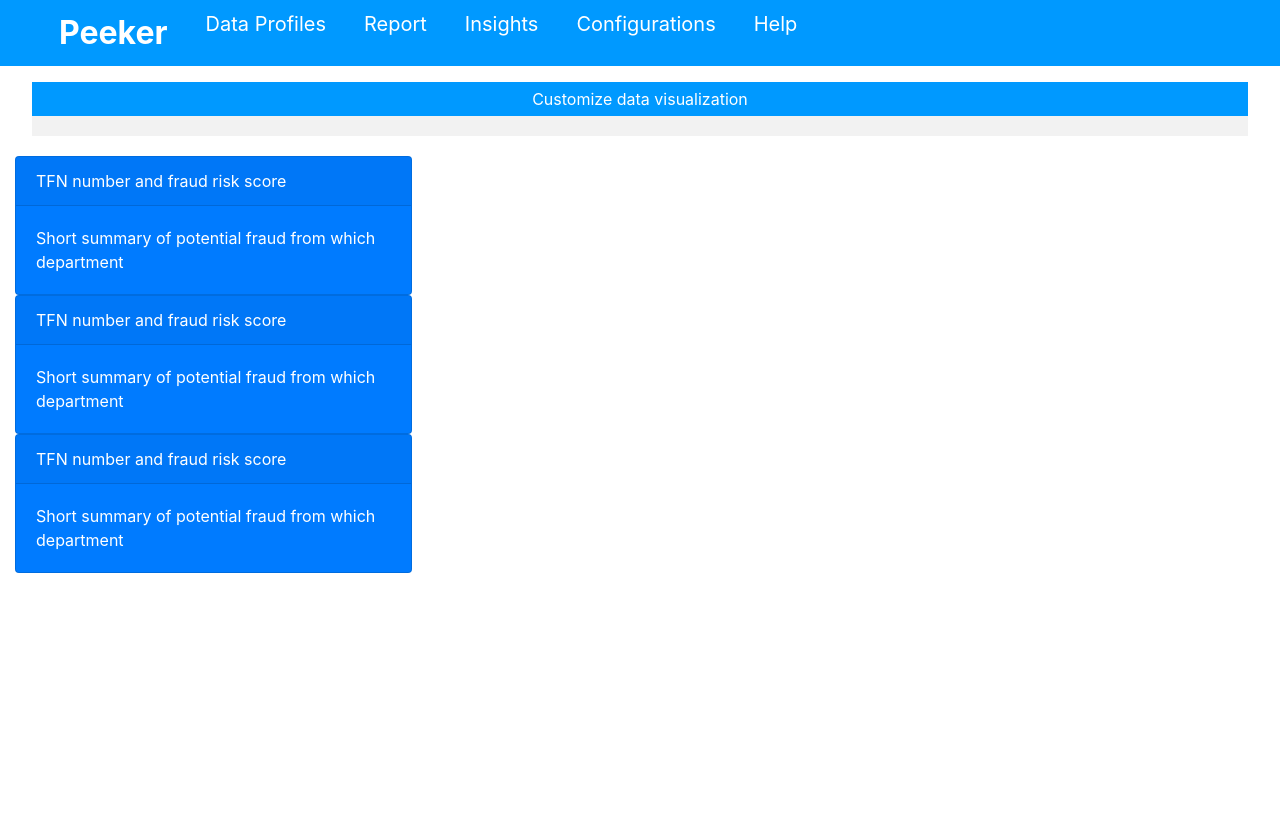
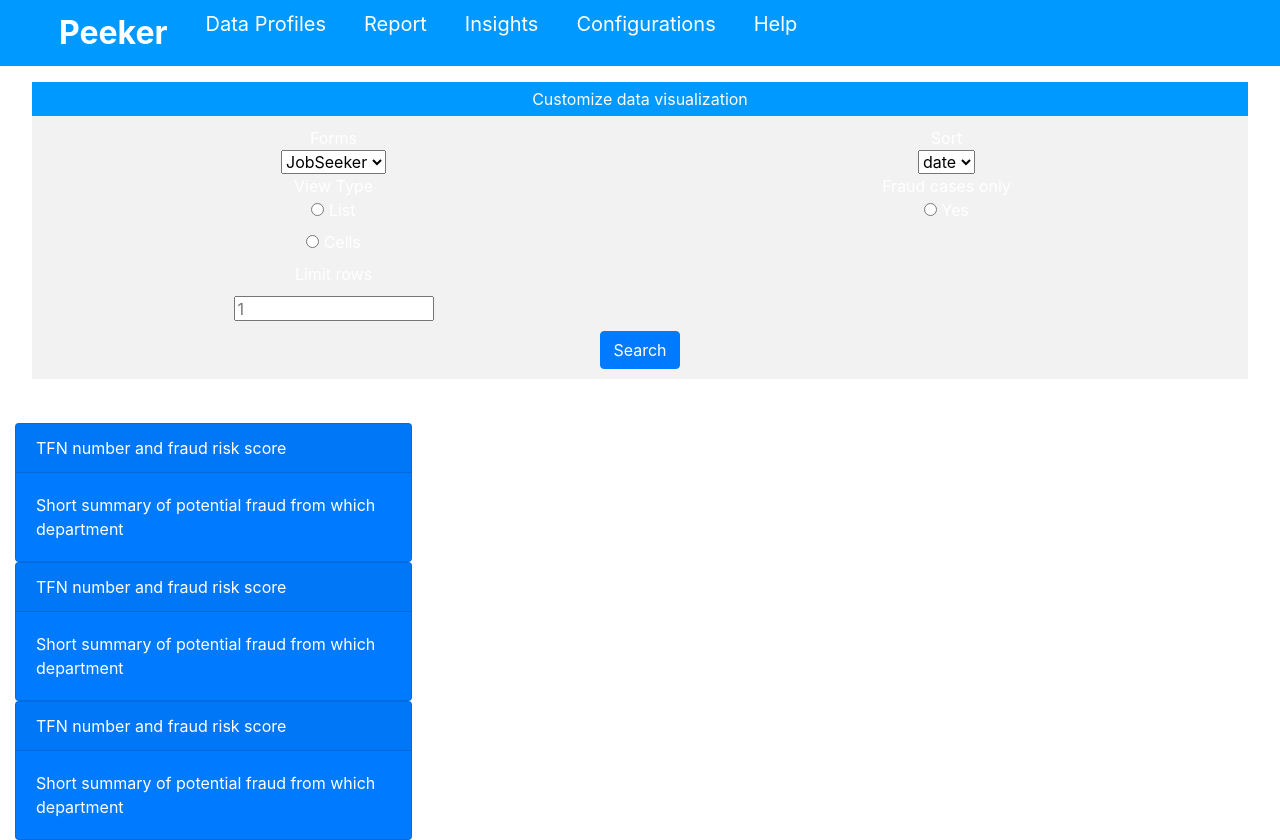
Before and after one commit to Albert0Ng/JobPeeker, a plain HTML site: page Dashboard.html in a window 1280 px wide. Both pictures are taken after a click on the element "Customize data visualization". Before the commit the page ends 800 px from the top, so only its background shows below. Drawn offline with nearby package versions, Linux system fonts and the light colour scheme.

Commit message:
Update Dashboard.html

```diff
--- a/Dashboard.html
+++ b/Dashboard.html
@@ -30,15 +30,63 @@
             </ul>
 
             <div id="flip">Customize data visualization</div>
-            <div id="panel">
+            <div id="panel"><!--Panel to choose how to view data-->
+                <div class="row"><!--panel view for all the options-->
+                    <div class = "col-sm-6"><!--Right side of panel-->
 
+                        <div class="formsRow">Forms</div> <!--Let's user choose which forms to view-->
+                        <select id="formsSelector" name="formsSelector">
+                            <option value="JobSeeker">JobSeeker</option>
+                            <option value="JobKeeper">JobKeeper</option>
+                          </select><!--Let's user choose which forms to view-->
+
+                          <div><!--Lets user choose view options-->
+                        <div class="formsRow">View Type</div>
+                        <input type="radio" id="listRadio" name="viewtype" value="List">
+                            <label for="male">List</label><br>
+                            <input type="radio" id="cellRadio" name="viewtype" value="Cells">
+                            <label for="female">Cells</label><br>
+                    </div><!--Lets user choose view options-->
+
+                    <div class="formsRow">Limit rows</div>
+                    <div>
+                        <input type="number" class="inputBar"id="rowsInput" name="rows" placeholder="1">
+                    </div>
+
+                    </div>
+
+                    <div class= "col-sm-6"><!--Left side of panel-->
+                        <div class = "formsRow">
+                            Sort
+                        </div>
+                        <div><!--Lets users sort through data-->
+                            <select id="formsSelector" name="formsSelector">
+                                <option value="DATE">date</option>
+                                <option value="TFN">TFN</option>
+                                <option value="CRN">CRN</option>
+                              </select>
+                        </div>
+                        <div class="formsRow">Fraud cases only</div>
+                        <input type="radio" id="listRadio" name="viewtype" value="List">
+                        <label for="male">Yes</label><br>
+                        <div>
+
+                        </div>
+                    </div><!--left side of the panel-->
+
+                    <button type="button" style="margin:auto;" class="btn btn-primary">Search</button>
+
+                    </div><!--panel view for all the options-->
+                </div><!--Panel for choose how to view data-->
             </div>
 
-            <div class="divider">
+            <div class="divider"><!--For adding space between data customization panel and actual view-->
 
-            </div>
+            </div><!--For adding space between data customization panel and actual view-->
+            <div class="formsRow" style="text-align:center">JobKeeper</div>
 
-            <div class="row" style="margin: 0px;"><!--This row is for storing the actual dashboard data-->
+            <div class="row" id="profileList" style="margin:0px;"><!--This row is for storing the actual dashboard data-->
+
                 <div class="col-sm-4">
                     <div class="card bg-primary"><!--A card representing a potential fraud case-->
                         <div class="card-header">
@@ -65,13 +113,13 @@
                         <div class="card-body">
                             Short summary of potential fraud from which department
                         </div>
-                    </div><!--A card representing a potential fraud case-->
+                    </div><!--A card repesenting a potential fraud case-->
 
-                <div class="col-sm-7"></div>
-                <div class="col-sm-3"></div>
+            </div>
 
+            <div class="col-sm-8">sdfsd</div>
             </div><!--This row is for storing the actual dashboard data-->
-            </div>
+
     </body>
 
     <script src="Function.js"></script>
```
